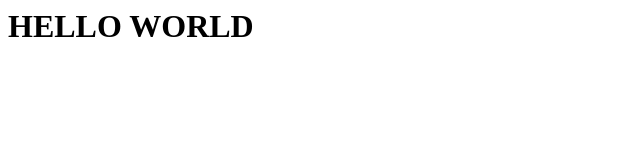
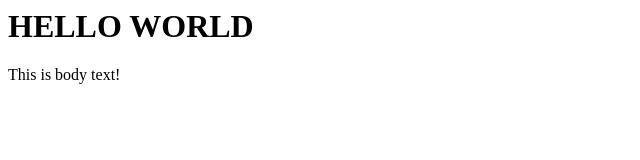
Before and after one commit to Remotetools/basic-git-tutorial, a plain HTML site: page index.html in a window 1280 px wide. Shown: the whole page, without its empty margins (0-640 px from the left). Drawn offline with Linux system fonts and the light colour scheme.

Commit message:
Updated index.html from remote host.

```diff
--- a/index.html
+++ b/index.html
@@ -5,5 +5,6 @@
    </head>
   <body>
     <h1>HELLO WORLD</h1>
+     <p> This is body text!</p>
   </body>
 </html>
```
